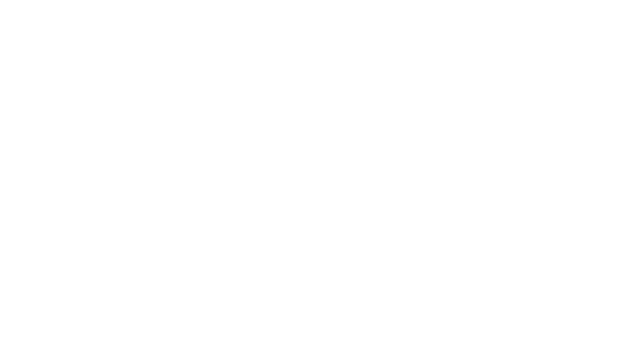
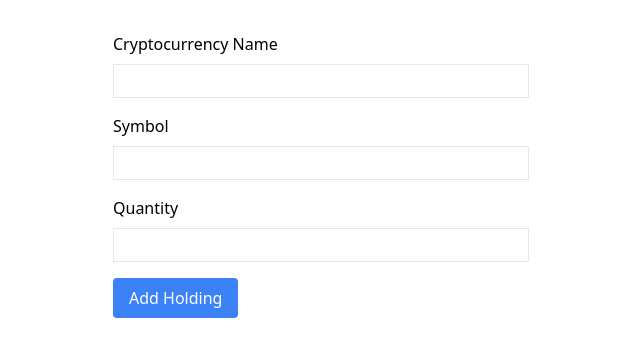
Before and after one commit to Liron-Toledo/crypto-portfolio-tracker, a React (Vite) app: page /add in a window 1280 px wide. Before the commit this address had no page. Shown: the top 356 px of the page, without its empty margins (319-959 px from the left). Built offline with nearby package versions, Linux system fonts and the light colour scheme.

Commit message:
Can add new holdings + install packages needed for later

```diff
--- a/package.json
+++ b/package.json
@@ -13,12 +13,14 @@
   "dependencies": {
     "@reduxjs/toolkit": "^2.4.0",
     "@tanstack/react-query": "^5.62.0",
+    "axios": "^1.7.8",
     "clsx": "^2.1.1",
     "react": "^18.3.1",
     "react-dom": "^18.3.1",
     "react-redux": "^9.1.2",
     "react-router-dom": "^7.0.1",
-    "recharts": "^2.13.3"
+    "recharts": "^2.13.3",
+    "redux-persist": "^6.0.0"
   },
   "devDependencies": {
     "@eslint/js": "^9.15.0",
--- a/src/App.tsx
+++ b/src/App.tsx
@@ -1,11 +1,16 @@
 import { BrowserRouter as Router, Routes, Route } from 'react-router-dom';
 import Home from './pages/Home';
+import AddEditHolding from './pages/AddEditHolding';
+import Details from './pages/Details';
 
 function App() {
   return (
     <Router>
       <Routes>
         <Route path="/" element={<Home />} />
+        <Route path="/add" element={<AddEditHolding />} />
+        <Route path="/edit/:id" element={<AddEditHolding />} />
+        <Route path="/details/:id" element={<Details />} />
       </Routes>
     </Router>
   );
--- /dev/null
+++ b/src/components/HoldingForm.tsx
@@ -0,0 +1,104 @@
+import React, { useState, useEffect } from 'react';
+import { useDispatch, useSelector } from 'react-redux';
+import { addHolding, updateHolding } from '../features/holdings/holdingsSlice';
+import { useNavigate } from 'react-router-dom';
+import { RootState } from '../store';
+
+interface HoldingFormProps {
+  holdingId?: string;
+}
+
+const HoldingForm: React.FC<HoldingFormProps> = ({ holdingId }) => {
+  const dispatch = useDispatch();
+  const navigate = useNavigate();
+  const holding = useSelector((state: RootState) =>
+    state.holdings.items.find((item) => item.id === holdingId)
+  );
+
+  const [formState, setFormState] = useState({
+    name: '',
+    symbol: '',
+    quantity: '',
+  });
+
+  useEffect(() => {
+    if (holding) {
+      setFormState({
+        name: holding.name,
+        symbol: holding.symbol,
+        quantity: holding.quantity.toString(),
+      });
+    }
+  }, [holding]);
+
+  const handleChange = (e: React.ChangeEvent<HTMLInputElement>) => {
+    setFormState({ ...formState, [e.target.name]: e.target.value });
+  };
+
+  const handleSubmit = (e: React.FormEvent) => {
+    e.preventDefault();
+
+    if (holdingId) {
+      dispatch(
+        updateHolding({
+          id: holdingId,
+          ...formState,
+          quantity: parseFloat(formState.quantity),
+        })
+      );
+    } else {
+      dispatch(
+        addHolding({
+          id: Date.now().toString(),
+          ...formState,
+          quantity: parseFloat(formState.quantity),
+        })
+      );
+    }
+    navigate('/');
+  };
+
+  return (
+    <form onSubmit={handleSubmit} className="max-w-md mx-auto bg-white p-4">
+      <div className="mb-4">
+        <label className="block mb-2">Cryptocurrency Name</label>
+        <input
+          type="text"
+          name="name"
+          value={formState.name}
+          onChange={handleChange}
+          className="border px-2 py-1 w-full"
+          required
+        />
+      </div>
+      <div className="mb-4">
+        <label className="block mb-2">Symbol</label>
+        <input
+          type="text"
+          name="symbol"
+          value={formState.symbol}
+          onChange={handleChange}
+          className="border px-2 py-1 w-full"
+          required
+        />
+      </div>
+      <div className="mb-4">
+        <label className="block mb-2">Quantity</label>
+        <input
+          type="number"
+          name="quantity"
+          value={formState.quantity}
+          onChange={handleChange}
+          className="border px-2 py-1 w-full"
+          required
+          min="0"
+        />
+      </div>
+      <button type="submit" className="bg-blue-500 text-white px-4 py-2 rounded">
+        {holdingId ? 'Update Holding' : 'Add Holding'}
+      </button>
+    </form>
+  );
+};
+
+export default HoldingForm;
--- /dev/null
+++ b/src/pages/AddEditHolding.tsx
@@ -0,0 +1,15 @@
+import React from 'react';
+import { useParams } from 'react-router-dom';
+import HoldingForm from '../components/HoldingForm';
+
+const AddEditHolding: React.FC = () => {
+  const { id } = useParams();
+
+  return (
+    <div className="container mx-auto p-4">
+      <HoldingForm holdingId={id} />
+    </div>
+  );
+};
+
+export default AddEditHolding;
--- /dev/null
+++ b/src/pages/Details.tsx
@@ -0,0 +1,14 @@
+import React from 'react';
+import { useParams } from 'react-router-dom';
+
+const Details: React.FC = () => {
+  const { id } = useParams();
+
+  return (
+    <div className="container mx-auto p-4">
+      <div>{id}</div>
+    </div>
+  );
+};
+
+export default Details;
```
Also changed, not shown: 1 other file (tests, documents, lock files or other folders).
